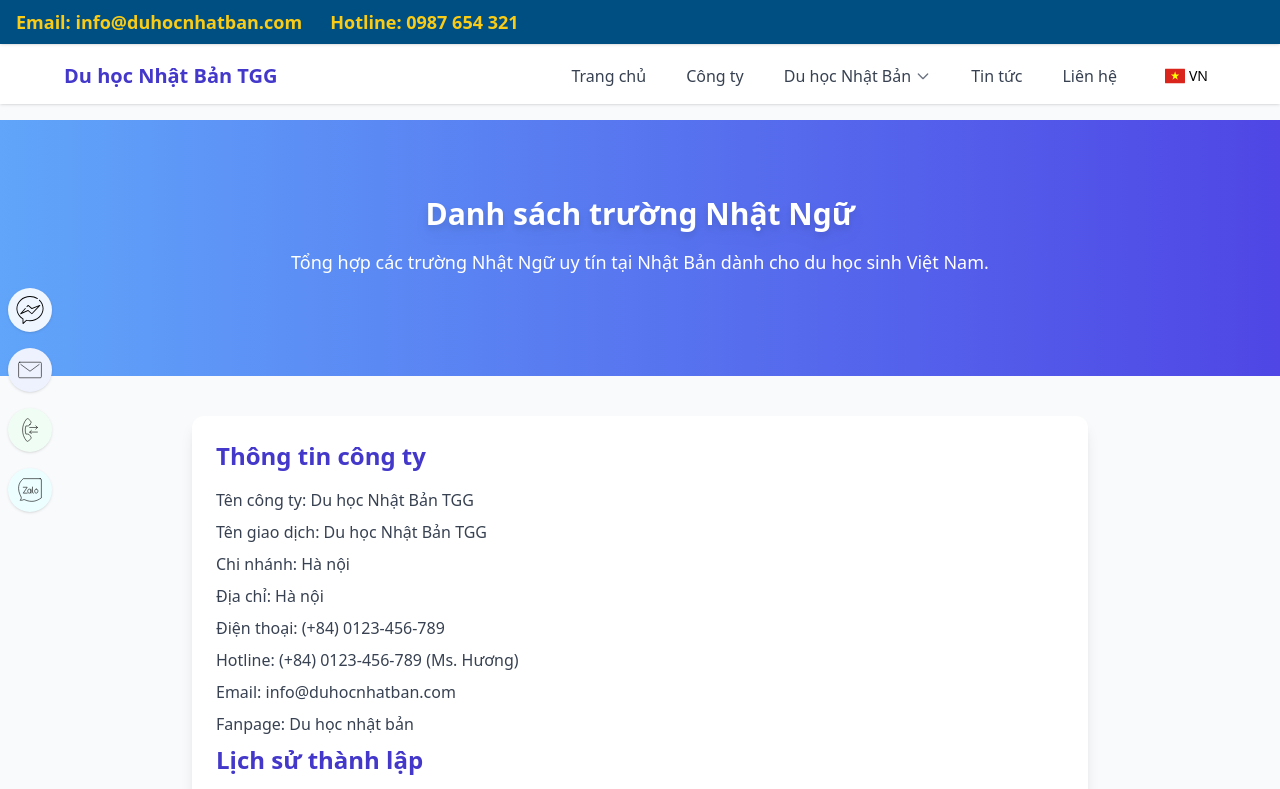
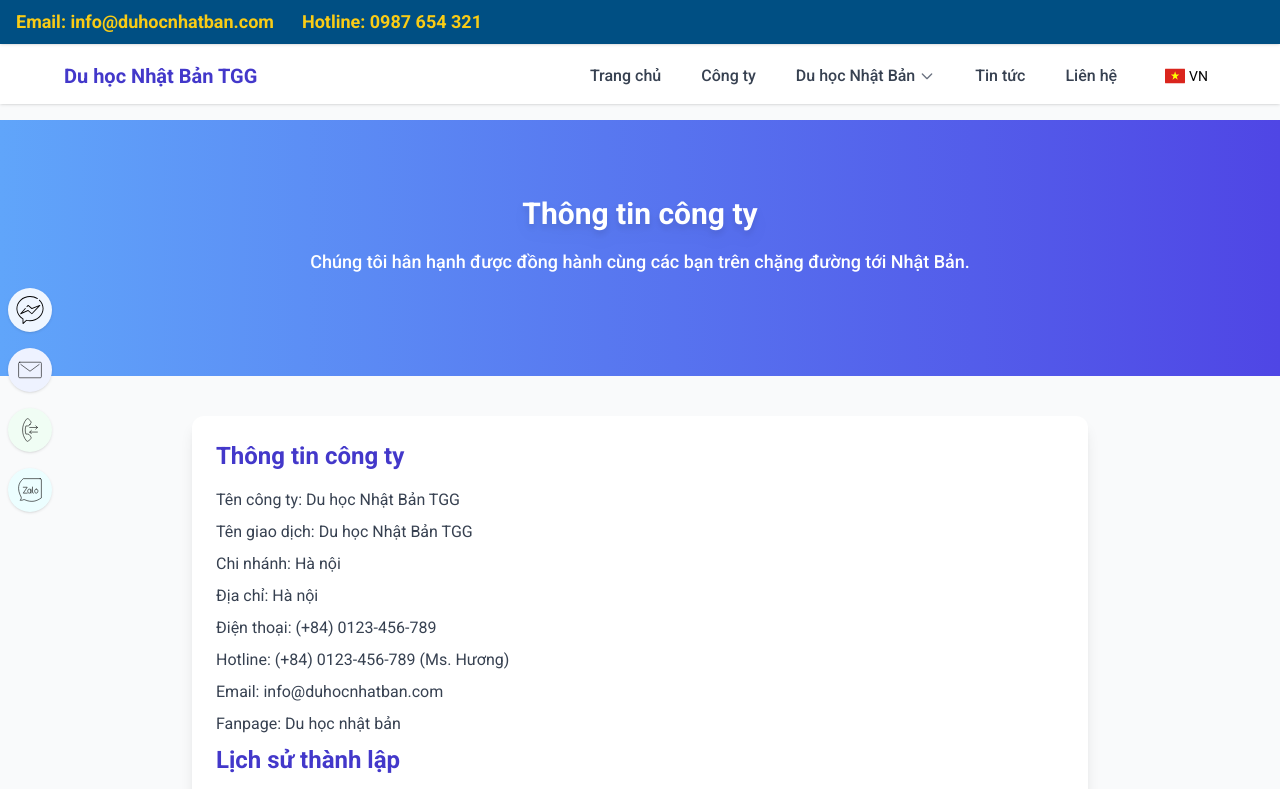
Before and after one commit to anhpham9/duhoc, a plain HTML site: page company.html in a window 1280 px wide. Shown: the top 789 px of the page. Drawn offline with nearby package versions, Linux system fonts and the light colour scheme.

```diff
--- a/company.html
+++ b/company.html
@@ -10,7 +10,10 @@
     <style>
         body,
         html {
-            font-family: 'Roboto', Arial, Helvetica, sans-serif;
+            font-family: 'Roboto', Arial, Helvetica, sans-serif !important;
+        }
+        * {
+            font-family: 'Roboto', Arial, Helvetica, sans-serif !important;
         }
 
         /* Floating social responsive */
@@ -287,8 +290,8 @@
     <!-- Banner -->
     <section class="relative h-64 flex items-center justify-center bg-gradient-to-r from-blue-400 to-indigo-600">
         <div class="relative z-10 text-center text-white">
-            <h1 class="text-3xl font-bold mb-4 drop-shadow-lg">Danh sách trường Nhật Ngữ</h1>
-            <p class="text-lg font-medium mb-6">Tổng hợp các trường Nhật Ngữ uy tín tại Nhật Bản dành cho du học sinh Việt Nam.</p>
+            <h1 class="text-3xl font-bold mb-4 drop-shadow-lg">Thông tin công ty</h1>
+            <p class="text-lg font-medium mb-6">Chúng tôi hân hạnh được đồng hành cùng các bạn trên chặng đường tới Nhật Bản.</p>
         </div>
     </section>
 
```
Also changed, not shown: contact.html (+4 -1 lines), index.html (+4 -1 lines), news.html (+4 -1 lines), process.html (+4 -1 lines), school-detail.html (+4 -1 lines), schools.html (+4 -1 lines).
